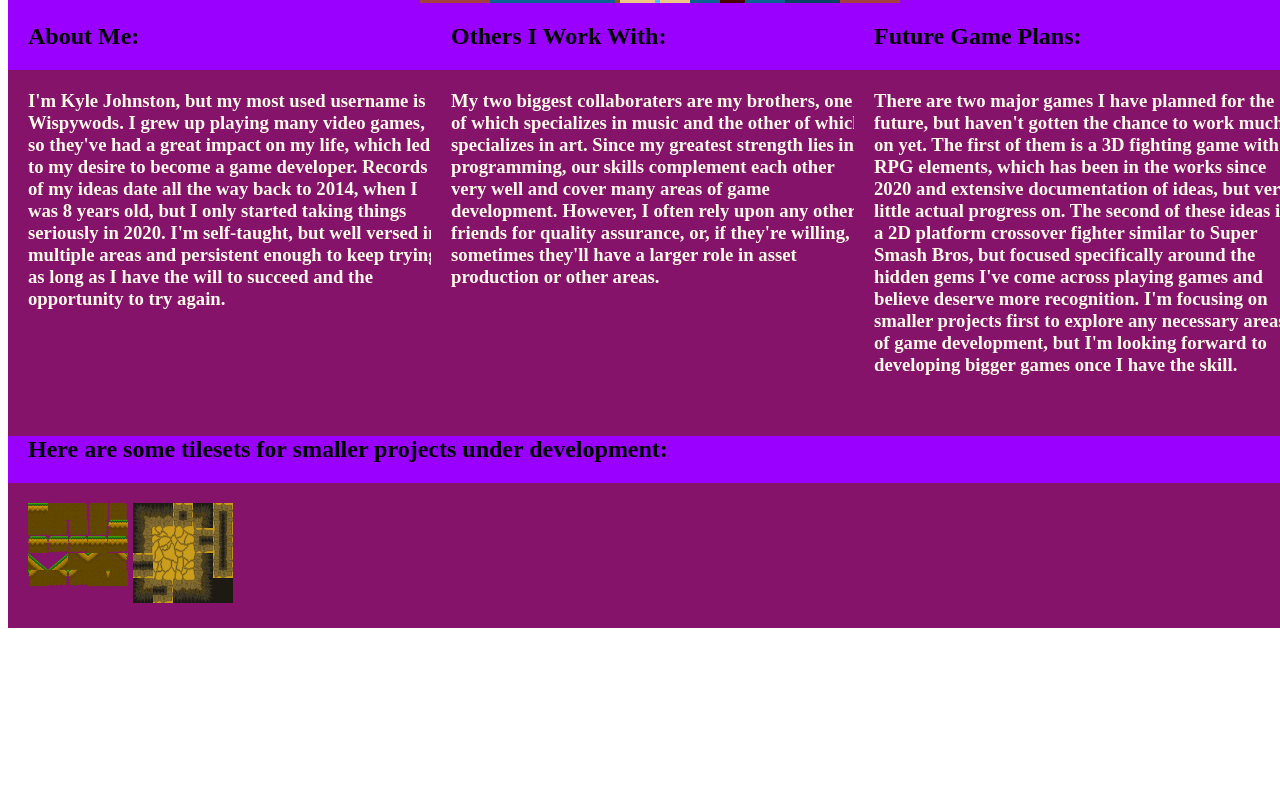
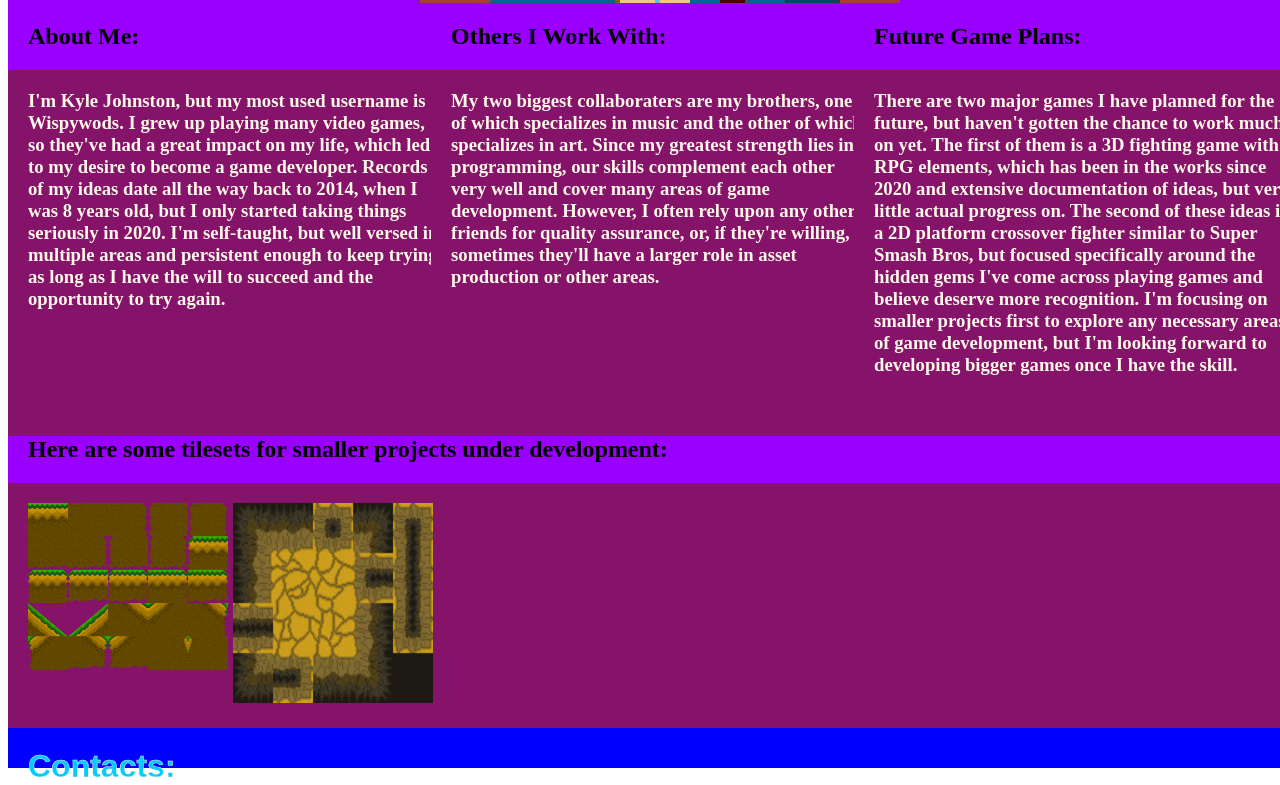
Before and after one commit to Wispywods/Wispywods.github.io, a plain HTML site: page index.html in a window 1280 px wide. Shown: the part 585-1370 px from the top of the page. Before the commit the page ends 1221 px from the top, so only its background shows below. Drawn offline with Linux system fonts and the light colour scheme.

Commit message:
Update index.html

```diff
--- a/index.html
+++ b/index.html
@@ -58,8 +58,11 @@
         </h3></div>
         <h2> Here are some tilesets for smaller projects under development:</h2>
         <h3>
-            <img src="Nature_Tileset.png" alt="Tileset for a platformer" width="100" height="100">
-            <img src="ZYYTileset.png" alt="Tileset for a dungeon crawler" width="100" height="100">
+            <img src="Nature_Tileset.png" alt="Tileset for a platformer" width="200" height="200">
+            <img src="ZYYTileset.png" alt="Tileset for a dungeon crawler" width="200" height="200">
         </h3>
+        <h1>
+            Contacts:
+        </h1>
     </body>
 </html>
```
